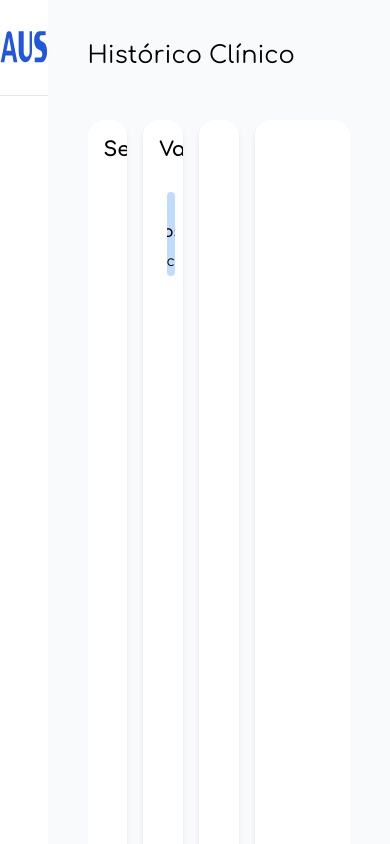
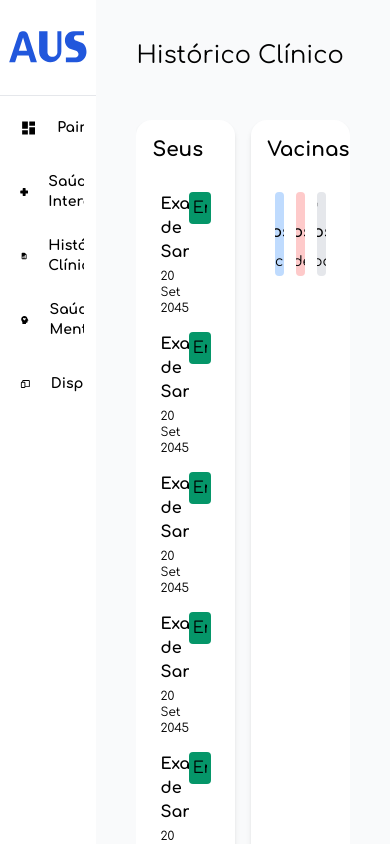
Before and after one commit to tavindev/aus-hackathon, a Next.js app: page /user/records in a window 390 px wide. Built offline with nearby package versions, Linux system fonts and the light colour scheme.

Commit message:
feat(grid components): started laptop responsiveness implementation

```diff
--- a/components/UserPage/AUSChart.tsx
+++ b/components/UserPage/AUSChart.tsx
@@ -77,7 +77,7 @@
     <div className="absolute">
       <Line data={getChartData} options={options} height={350} width={500} />
       <div
-        className="flex items-center justify-center absolute bottom-8 right-1/3 h-11 w-1/3 rounded-md"
+        className="flex items-center justify-center absolute bottom-8 2xl:bottom-12 right-1/3 h-11 w-1/3 rounded-md"
         style={{ background: color }}
       >
         <p
--- a/components/UserPage/ExamCard.tsx
+++ b/components/UserPage/ExamCard.tsx
@@ -14,7 +14,7 @@
           <p className="text-xs">{date}</p>
         </div>
       </div>
-      <div className="flex items-center rounded h-8 bg-green-600 p-2">
+      <div className="flex items-center rounded h-8 bg-green-600 p-1">
         <p>Entregue</p>
       </div>
     </div>
--- a/components/UserPage/GridItem.tsx
+++ b/components/UserPage/GridItem.tsx
@@ -1,21 +1,16 @@
 interface GridItemProps {
-  height?: keyof typeof classes.row;
-  width?: keyof typeof classes.col;
+  className?: string;
 }
-
-const classes = {
-  row: { 1: 'row-span-1', 2: 'row-span-2', 4: 'row-span-4' },
-  col: { 1: 'col-span-1', 2: 'col-span-2', 4: 'col-span-4' },
-};
 
 export const GridItem: React.FC<GridItemProps> = ({
   height = 2,
   width = 1,
+  className,
   children,
 }) => {
   return (
     <div
-      className={`grid-item ${classes.row[height]} ${classes.col[width]} shadow-md rounded-2xl overflow-hidden`}
+      className={`grid-item ${className}  shadow-md rounded-2xl overflow-hidden`}
     >
       <div className="bg-white w-full h-full">{children}</div>
     </div>
--- a/pages/user/devices.tsx
+++ b/pages/user/devices.tsx
@@ -20,7 +20,7 @@
           <DeviceCard label="SmartWatch" Icon={BsWatch} />
           <DeviceCard label="FitBit" Icon={SiFitbit} />
           <DeviceCard label="NeuroLink" Icon={FaBrain} />
-          <div className="flex flex-col w-56 h-56 bg-white rounded-lg border-4 border-blue-700">
+          <div className="flex flex-col w-56 h-56 bg-white rounded-lg border-4 cursor-pointer border-blue-700">
             <div className="flex justify-center items-center w-full h-full">
               <AiOutlinePlus color="rgba(29, 78, 216)" size={96} />
             </div>
--- a/pages/user/ihealth.tsx
+++ b/pages/user/ihealth.tsx
@@ -16,8 +16,8 @@
           <h1 className="text-2xl">Saúde Interativa</h1>
         </div>
         <div className="grid-container mt-12 h-full">
-          <div className="grid grid-rows-6 grid-cols-6 gap-4 w-full min-h-full pb-6">
-            <GridItem>
+          <div className="grid grid-rows-2 grid-cols-4 2xl:grid-rows-6 2xl:grid-cols-6 gap-4 w-full h-full pb-6">
+            <GridItem className="row-span-2 col-span-1">
               <div className="flex flex-col h-full w-full">
                 <div className="pl-4 pt-4 h-12 overflow-hidden">
                   <h2 className="text-xl font-bold">Peso</h2>
@@ -32,7 +32,7 @@
                 </div>
               </div>
             </GridItem>
-            <GridItem>
+            <GridItem className="row-span-2 col-span-1">
               <div className="flex flex-col h-full w-full">
                 <div className="pl-4 pt-4 h-12 overflow-hidden">
                   <h2 className="text-xl font-bold">BPM</h2>
@@ -48,7 +48,7 @@
                 </div>
               </div>
             </GridItem>
-            <GridItem>
+            <GridItem className="row-span-2 col-span-1">
               <div className="flex flex-col h-full w-full">
                 <div className="pl-4 pt-4 h-12 overflow-hidden">
                   <h2 className="text-xl font-bold">Exercícios</h2>
@@ -64,7 +64,7 @@
                 </div>
               </div>
             </GridItem>
-            <GridItem>
+            <GridItem className="row-span-2 col-span-1">
               <div className="flex flex-col h-full w-full">
                 <div className="pl-4 pt-4 h-12 overflow-hidden">
                   <h2 className="text-xl font-bold">Sono</h2>
@@ -80,7 +80,7 @@
                 </div>
               </div>
             </GridItem>
-            <GridItem width={2}>
+            <GridItem className="row-span-2 col-span-4 2xl:col-span-2">
               <div className="flex justify-between p-8 box-border h-80 w-full">
                 <div className="flex flex-col flex-wrap">
                   <div className="mb-4">
@@ -105,11 +105,18 @@
                 </div>
               </div>
             </GridItem>
-            <GridItem height={4} width={4} />
-            <GridItem width={2}>
+            <GridItem className="col-span-4 row-span-4">
+              {/** h4 w4 */}
+              <div className="flex flex-col h-full w-full">
+                <div className="pl-4 pt-4 h-12 overflow-hidden">
+                  <h2 className="text-xl font-bold">Medicina Preventiva</h2>
+                </div>
+              </div>
+            </GridItem>
+            <GridItem className="row-span-2 col-span-2">
               <MedicationList />
             </GridItem>
-            <GridItem width={2}>
+            <GridItem className="row-span-2 col-span-2">
               <Nutrition />
             </GridItem>
           </div>
--- a/pages/user/records.tsx
+++ b/pages/user/records.tsx
@@ -16,7 +16,7 @@
           <h1 className="text-2xl">Histórico Clínico</h1>
         </div>
         <div className="grid-container mt-12 h-full">
-          <div className="grid grid-rows-4 grid-cols-5 gap-4 w-full min-h-full pb-6">
+          <div className="grid grid-cols-2 2xl:grid-rows-2 2xl:grid-cols-4 gap-4 w-full h-full pb-6">
             <GridItem>
               <div className="flex flex-col h-full w-full">
                 <div className="pl-4 pt-4 h-12 overflow-hidden">
@@ -53,10 +53,10 @@
               </div>
             </GridItem>
             <GridItem></GridItem>
-            <GridItem width={2} height={4}></GridItem>
             <GridItem></GridItem>
             <GridItem></GridItem>
             <GridItem></GridItem>
+            <GridItem className="row-span-2 col-span-2"></GridItem>
           </div>
         </div>
       </div>
```
